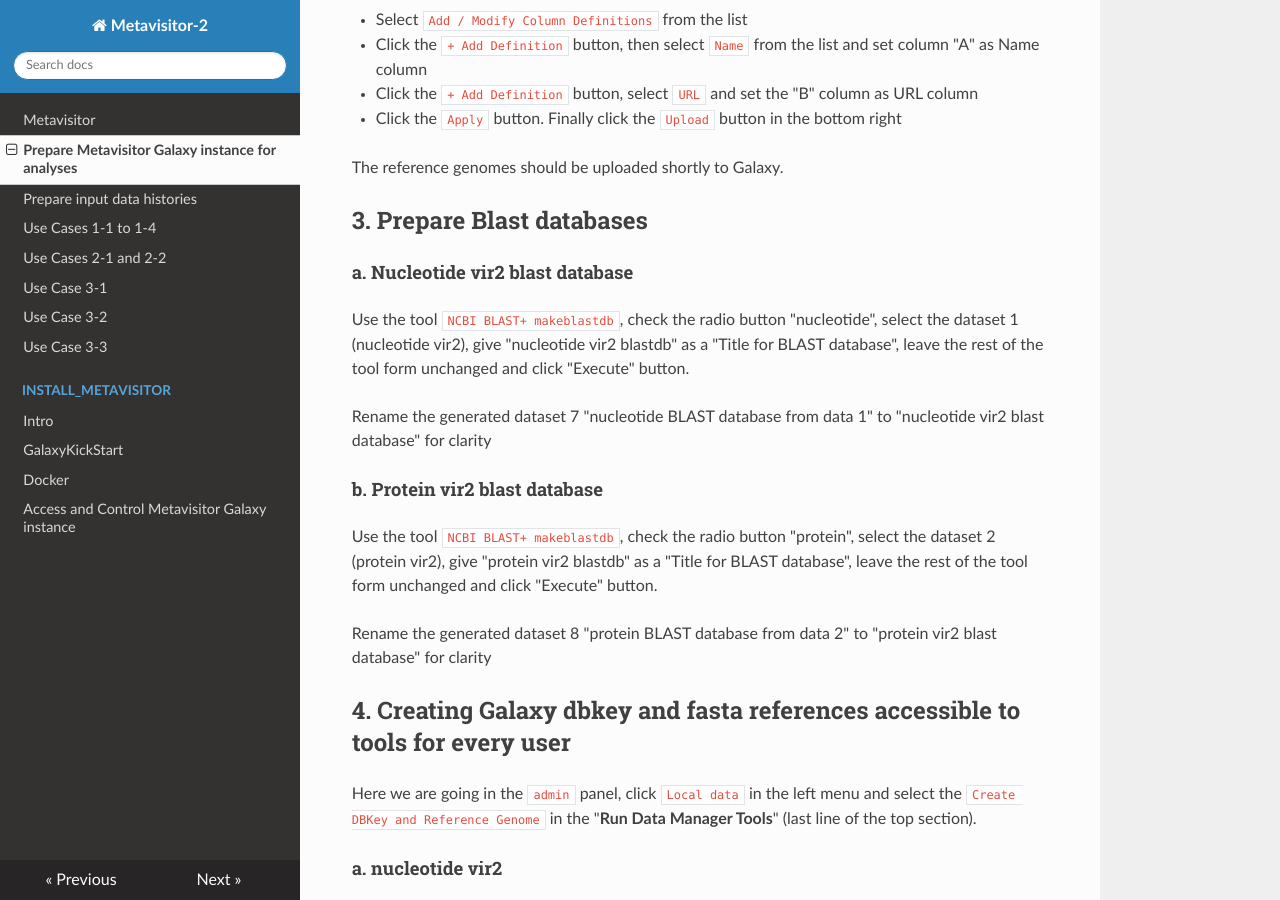
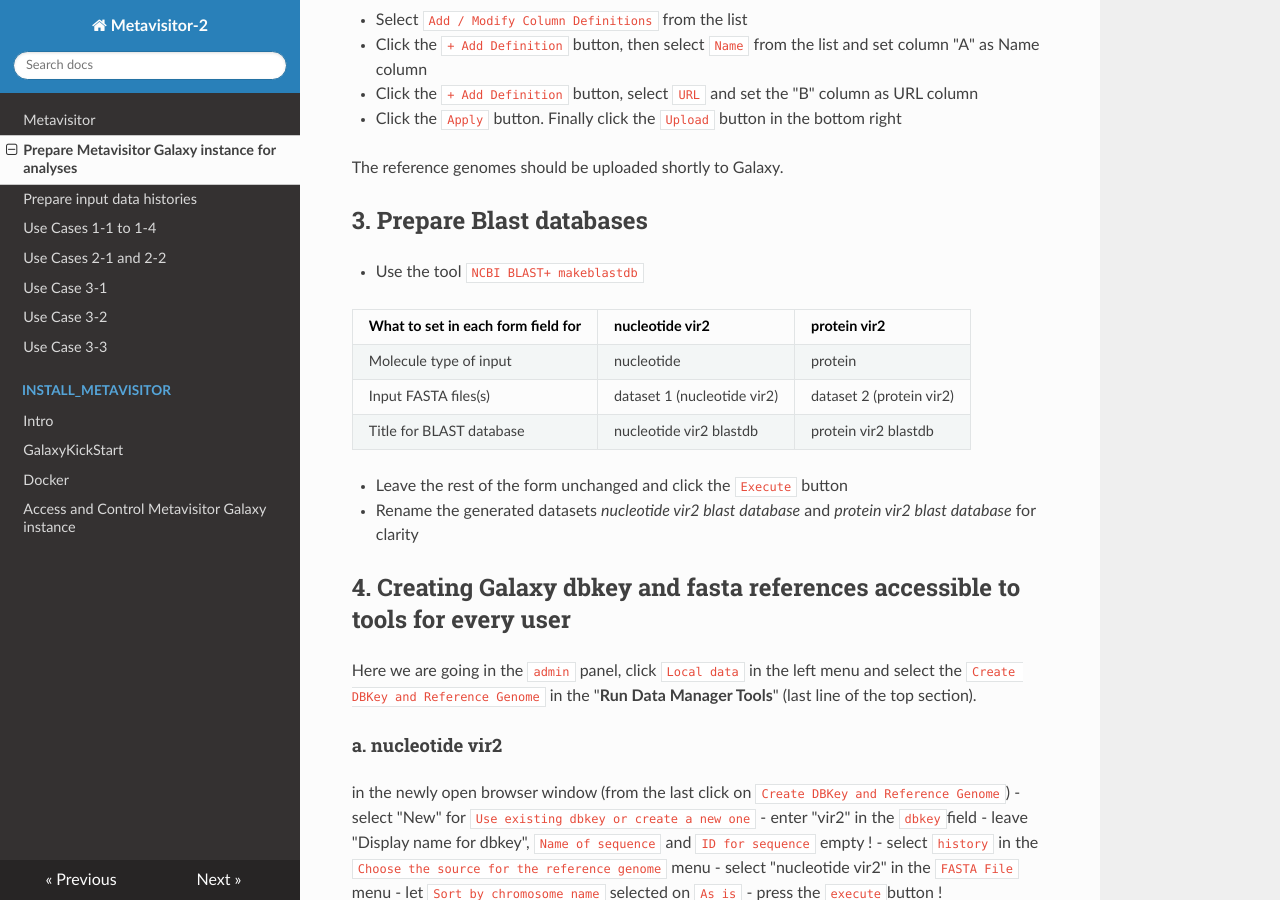
Before and after one commit to ARTbio/metavisitor, an MkDocs documentation site: the page built from docs/metavisitor_configure_references.md, in a window 1280 px wide and 900 px high, scrolled down 1453 px. Built offline with MkDocs 1.6.1, drawn with Linux system fonts in a browser that asks for light colours; nearby versions of some CDN libraries; old or Windows-style settings are respelled for this version of MkDocs.

Commit message:
Change the blast database creation directions format

```diff
--- a/docs/metavisitor_configure_references.md
+++ b/docs/metavisitor_configure_references.md
@@ -20,14 +20,14 @@
 - Copy - paste the following table (not including the header)
 
 
-Name | URL
------|----
+Name              | URL
+------------------|----
 `nucleotide vir2` | https://ndownloader.figshare.com/files/11005121
-`protein vir2` | https://ndownloader.figshare.com/files/11005124
-`dm6` | ftp://ftp.flybase.net/genomes/Drosophila_melanogaster/dmel_r6.10_FB2016_02/fasta/dmel-all-chromosome-r6.10.fasta.gz
-`AgamP4` | https://www.vectorbase.org/sites/default/files/ftp/downloads/Anopheles-gambiae-PEST_CHROMOSOMES_AgamP4.fa.gz
-`P. berghei` | ftp://ftp.ensemblgenomes.org/pub/release-28/protists/fasta/plasmodium_berghei/dna/Plasmodium_berghei.May_2010.28.dna_sm.genome.fa.gz
-`hg19` | ftp://ftp.ensembl.org/pub/release-84/fasta/homo_sapiens/dna/Homo_sapiens.GRCh38.dna.primary_assembly.fa.gz
+`protein vir2`    | https://ndownloader.figshare.com/files/11005124
+`dm6`             | ftp://ftp.flybase.net/genomes/Drosophila_melanogaster/dmel_r6.10_FB2016_02/fasta/dmel-all-chromosome-r6.10.fasta.gz
+`AgamP4`          | https://www.vectorbase.org/sites/default/files/ftp/downloads/Anopheles-gambiae-PEST_CHROMOSOMES_AgamP4.fa.gz
+`P. berghei`      | ftp://ftp.ensemblgenomes.org/pub/release-28/protists/fasta/plasmodium_berghei/dna/Plasmodium_berghei.May_2010.28.dna_sm.genome.fa.gz
+`hg19`            | ftp://ftp.ensembl.org/pub/release-84/fasta/homo_sapiens/dna/Homo_sapiens.GRCh38.dna.primary_assembly.fa.gz
 
 - Click on the `Build` button on the bottom right
 - Click on the `+ Rules` button on the bottom left ![rules](images/rules.png)
@@ -39,15 +39,17 @@
 The reference genomes should be uploaded shortly to Galaxy.
 
 ## 3. Prepare Blast databases
-#### a. Nucleotide vir2 blast database
-Use the tool `NCBI BLAST+ makeblastdb`, check the radio button "nucleotide", select the dataset 1 (nucleotide vir2), give "nucleotide vir2 blastdb" as a "Title for BLAST database", leave the rest of the tool form unchanged and click "Execute" button.
 
-Rename the generated dataset 7 "nucleotide BLAST database from data 1" to "nucleotide vir2 blast database" for clarity
+- Use the tool `NCBI BLAST+ makeblastdb`
 
-#### b. Protein vir2 blast database
-Use the tool `NCBI BLAST+ makeblastdb`, check the radio button "protein", select the dataset 2 (protein vir2), give "protein vir2 blastdb" as a "Title for BLAST database", leave the rest of the tool form unchanged and click "Execute" button.
+What to set in each form field for | nucleotide vir2             | protein vir2
+-----------------------------------|-----------------------------|-------------
+Molecule type of input             | nucleotide                  | protein
+Input FASTA files(s)               | dataset 1 (nucleotide vir2) | dataset 2 (protein vir2)
+Title for BLAST database           | nucleotide vir2 blastdb     | protein vir2 blastdb
 
-Rename the generated dataset 8 "protein BLAST database from data 2" to "protein vir2 blast database" for clarity
+- Leave the rest of the form unchanged and click the `Execute` button
+- Rename the generated datasets *nucleotide vir2 blast database* and *protein vir2 blast database* for clarity
 
 ## 4. Creating Galaxy dbkey and fasta references accessible to tools for every user
 Here we are going in the `admin` panel, click `Local data` in the left menu and select the `Create DBKey and Reference Genome` in the "**Run Data Manager Tools**" (last line of the top section).
```
